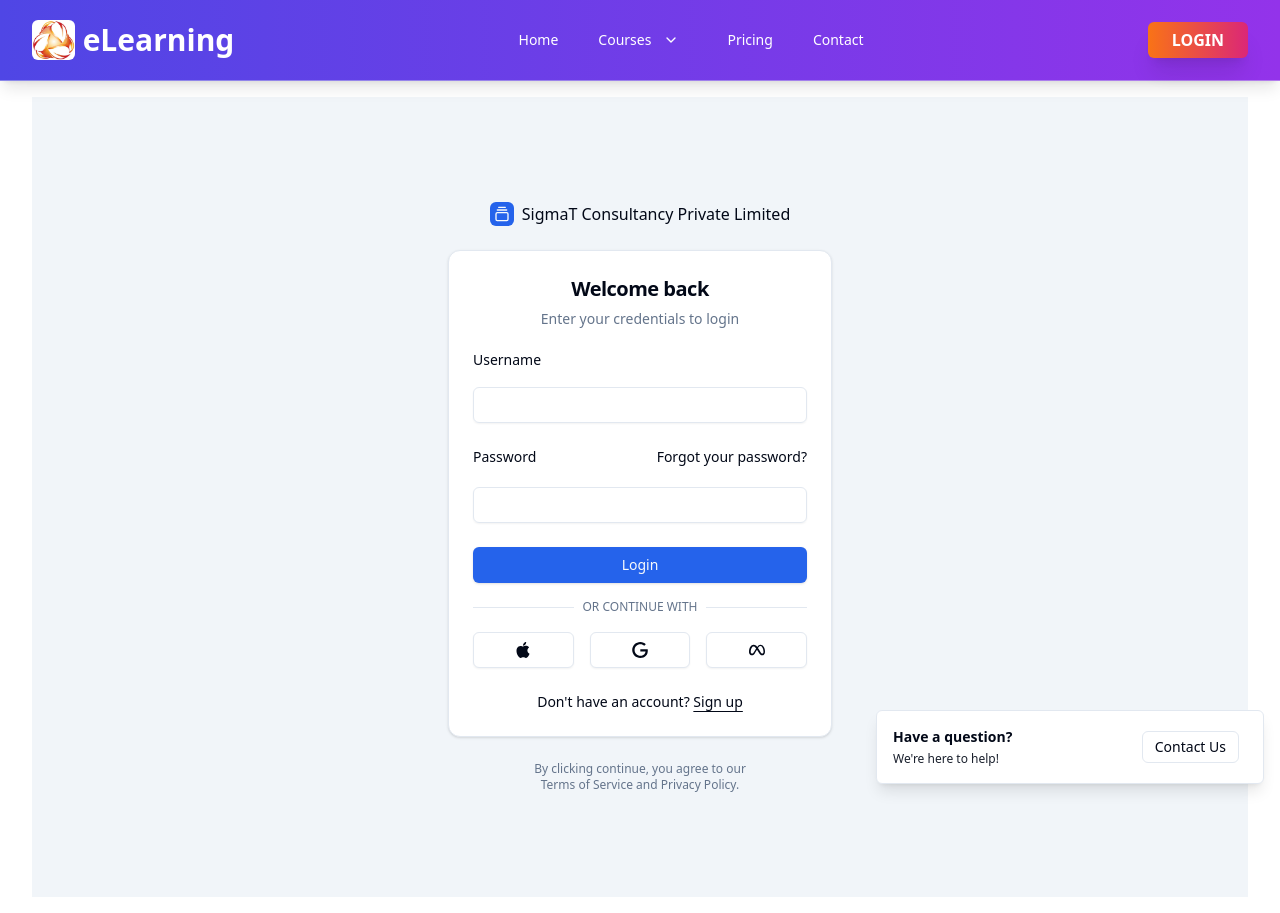
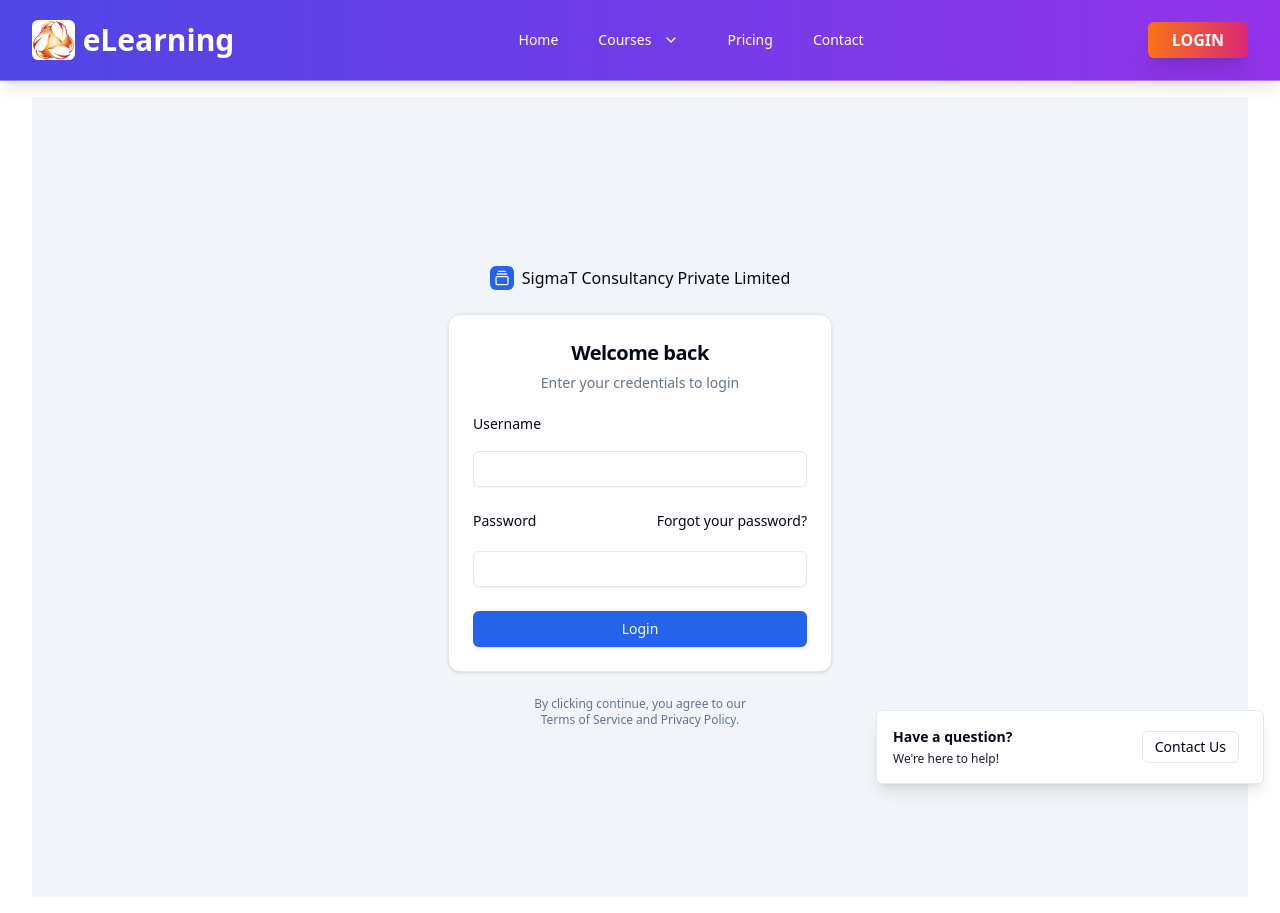
Before and after one commit to VishaL6i9/NextJS-LMS_Sigmat, a Next.js app: page /auth/login in a window 1280 px wide. Built offline with nearby package versions, Linux system fonts and the light colour scheme; no server answers.

Commit message:
refactor: Removed oauth buttons, cleanup

```diff
--- a/app/components/forms/login-form.tsx
+++ b/app/components/forms/login-form.tsx
@@ -149,34 +149,13 @@ export function LoginForm({
                                         </FormItem>
                                     )}
                                 />
-                                {/*<FormField*/}
-                                {/*    control={form.control}*/}
-                                {/*    name="role"*/}
-                                {/*    render={({ field }) => (*/}
-                                {/*        <FormItem className="grid gap-3">*/}
-                                {/*            <FormLabel>Role</FormLabel>*/}
-                                {/*            <Select onValueChange={field.onChange} defaultValue={field.value}>*/}
-                                {/*                <FormControl>*/}
-                                {/*                    <SelectTrigger>*/}
-                                {/*                        <SelectValue placeholder="Select a role" />*/}
-                                {/*                    </SelectTrigger>*/}
-                                {/*                </FormControl>*/}
-                                {/*                <SelectContent>*/}
-                                {/*                    <SelectItem value="user">User</SelectItem>*/}
-                                {/*                    <SelectItem value="instructor">Instructor</SelectItem>*/}
-                                {/*                    <SelectItem value="admin">Admin</SelectItem>*/}
-                                {/*                </SelectContent>*/}
-                                {/*            </Select>*/}
-                                {/*            <FormMessage />*/}
-                                {/*        </FormItem>*/}
-                                {/*    )}*/}
-                                {/*/>*/}
+
                                 <Button type="submit" className="w-full" disabled={isLoading}>
                                     {isLoading ? 'Logging in...' : 'Login'}
                                 </Button>
                             </form>
                         </Form>
-                        <div className="relative flex justify-center text-xs uppercase">
+                        {/* <div className="relative flex justify-center text-xs uppercase">
                             <Separator className="shrink" />
                             <span className="bg-background text-muted-foreground absolute px-2 top-1/2 -translate-y-1/2">
                                 Or continue with
@@ -216,7 +195,7 @@ export function LoginForm({
                             <a href="/auth/register" className="underline underline-offset-4">
                                 Sign up
                             </a>
-                        </div>
+                        </div> */}
                     </div>
                 </CardContent>
             </Card>
```
